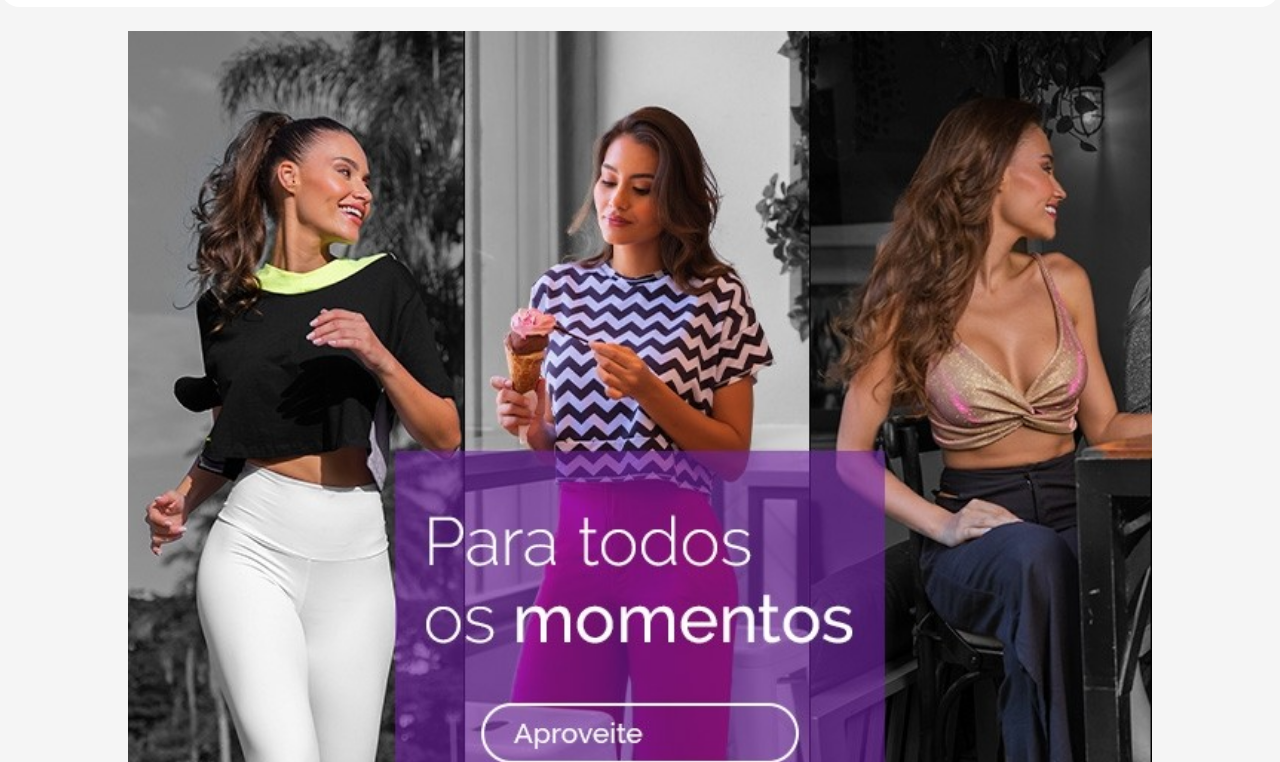
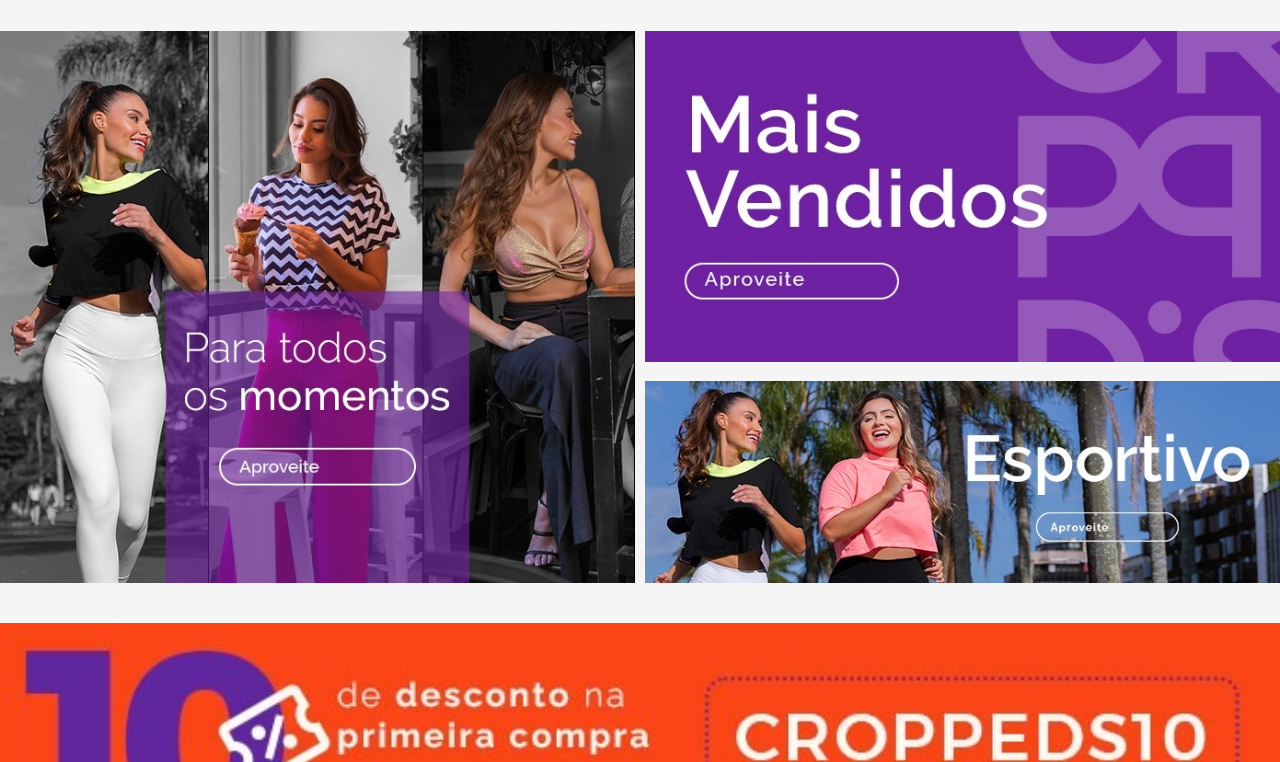
Before and after one commit to LuuizFeelipe/cloneCroppeds, a plain HTML site: page index.html in a window 1280 px wide. Shown: the part 84-846 px from the top of the page. Drawn offline with nearby package versions, Linux system fonts and the light colour scheme.

Commit message:
Add files via upload

```diff
--- a/index.html
+++ b/index.html
@@ -21,6 +21,7 @@
     <title>Croppeds</title>
 </head>
 <body id="body">
+    <div class="container__geral">
         <header>
         <section class="header__wrap">
             <div class="content__header">
@@ -30,6 +31,9 @@
                     </div>
                     <div id="logo__header">
                         <img src="../img/logo.svg" alt="Logo Croppeds">
+                    </div>
+                    <div class="header__menu__desktop">
+
                     </div>
                     <div class="shoppingbag__login">
                         <a class="icon__header" href="#"><i class="fa-solid fa-user"></i></a>
@@ -47,12 +51,14 @@
         </header>
         <main>
         <div class="content">
-            <section class="banners__mobile">
-                <a href="#" class="item__banner-mobile"><img src="../img/banner1.jpg" alt="banner 1"></a>
-                <a href="#" class="item__banner-mobile"><img src="../img/banner2.jpg" alt="banner 2"></a>
-                <a href="#" class="item__banner-mobile"><img src="../img/banner3.jpg" alt="banner 3"></a>
-                <a href="#" class="item__banner-mobile"><img src="../img/banner4.jpg" alt="banner 4"></a>
-                <a href="#" class="item__banner-mobile"><img src="../img/banner5.jpg" alt="banner 5"></a>
+            <section class="banners__home">
+                <a href="#" class="item__banner-mobile" id="banner__home1"><img src="../img/banner1.jpg" alt="banner 1"></a>
+                <a href="#" class="item__banner-mobile" id="banner__home2"><img src="../img/banner2.jpg" alt="banner 2"></a>
+                <a href="#" class="item__banner-mobile" id="banner__home3"><img src="../img/banner3.jpg" alt="banner 3"></a>
+            </section>
+            <section class="banners__vantagem">
+                <a href="#" class="item__banner-mobile" id="banner4"><img src="../img/banner4.jpg" alt="banner 4"></a>
+                <a href="#" class="item__banner-mobile" id="banner5"><img src="../img/banner5.jpg" alt="banner 5"></a>
             </section>
             <section class="grid-banners__mobile">
                 <h2 class="banners__mobile__title">Está bombando</h2>
@@ -143,6 +149,7 @@
             </div>
         </div>
         </footer>
+    </div>
     <script src="https://cdn.jsdelivr.net/npm/bootstrap@5.3.0/dist/js/bootstrap.bundle.min.js" integrity="sha384-geWF76RCwLtnZ8qwWowPQNguL3RmwHVBC9FhGdlKrxdiJJigb/j/68SIy3Te4Bkz" crossorigin="anonymous"></script>
 </body>
 </html>
--- a/sass/paginas/home.scss
+++ b/sass/paginas/home.scss
@@ -10,8 +10,8 @@
     border-radius: 0 0 20px 20px;
     position: fixed;
     top: 0;
+    left: 0;
     right: 0;
-    left: 0;
     padding-top: 10px;
     z-index: 10000;
 
@@ -22,28 +22,25 @@
         align-items: center;
         justify-content: space-between;
     }
-
     .menu__hamburguer i{
         font-size: 25px;
         color: $roxo;
     }
-
     #logo__header{
-
         padding: 0 10px;
     }
-
+    .header__menu__desktop{
+        display: none;
+    }
     #logo__header img{
         width: 100%;
     }
-
     .shoppingbag__login{
         display: flex;
         flex-direction: row;
         flex-wrap: nowrap;
         gap: 15px;
     }
-
     .shoppingbag__login i , .btn__busca i{
         @include btn-laranja
     }
@@ -78,7 +75,7 @@
     }
 }
 //BANNERS
-.banners__mobile{
+.banners__home{
     display: flex;
     flex-direction: column;
     align-items: center;
@@ -300,14 +297,12 @@
 
 
 @media screen and (min-width: 640px){
-
     //NEWSLETTER
     .newsletter{
         .newsletter__conteudo{
             padding: 70px;
         }
     }
-
     //FOOTER
     .footer__register__social{
         display: grid;
@@ -326,3 +321,40 @@
         }
     }
 }
+
+@media screen and (min-width: 1024px){
+    //HEADER
+    .header__wrap{
+        .header__search-space{
+            display: none;
+        }
+
+        .menu__hamburguer{
+            display: none;
+        }
+    }
+
+    //BANNERS
+    .banners__home{
+        display: grid;
+        grid-template-columns: 1fr 1fr;
+        grid-template-rows: 1fr 0.5fr;
+        grid-template-areas:
+        "grid1 grid2"
+        "grid1 grid3";
+
+
+        #banner__home1{
+            grid-area: grid1;
+            height: 100%;        }
+        #banner__home2{
+            grid-area: grid2;
+            height: 100%;
+        }
+        #banner__home3{
+            grid-area: grid3;
+
+        }
+    }
+
+}
--- a/sass/style.scss
+++ b/sass/style.scss
@@ -11,7 +11,6 @@
     font-family: $font;
     font-weight: 400;
     background-color: $bkgnd-page;
-    width: 100%;
 }
 
 .content__header{
@@ -32,9 +31,22 @@ img{
     width: 100%;
 }
 
+.container__geral{
+    max-width: 4500px;
+    width: 100%;
+    margin: 0 auto;
+}
+
 
 @media screen and (min-width: 640px){
     .content{
         padding: 0 10%;
     }
 }
+
+@media screen and (min-width: 1024px){
+
+    .content{
+        padding: 0;
+    }
+}
```
Also changed, not shown: css/style.css, 1 other file. Lines whose indentation alone changed are shown as unchanged.
